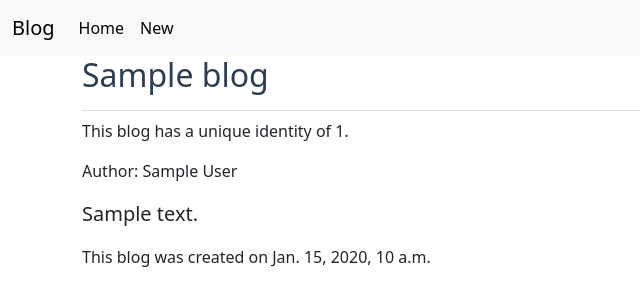
After one commit to okonkwoaustin/blog_project, a Django app: template blogs/templates/blogs/blog_detail.html in a window 1280 px wide. The commit adds this page. Shown: the top 306 px of the page, without its empty margins (0-640 px from the left). Run offline with Django 5.2, Linux system fonts and the light colour scheme; the template is opened without the code that fills it: most values are stand-ins (such as "Sample title", 1, 10 or a date in 2020); data that the repository does not hold is empty; some libraries are stand-ins or nearby versions.

Commit message:
Added blog detail page

```diff
--- /dev/null
+++ b/blogs/templates/blogs/blog_detail.html
@@ -0,0 +1,11 @@
+{% extends "blogs/base.html" %}
+
+{% block page_header %} <h2 style="color: #2c3e50;">{{ blog.title }}</h2> {% endblock page_header %}
+
+{% block content %}
+<p>This blog has a unique identity of {{ blog.id }}.</p>
+<p>Author: {{ blog.author }}</p>
+<p class="lead">{{ blog.content }}</p>
+<p>This blog was created on {{ blog.date_created }}</p>
+
+{% endblock content %}
--- a/blogs/templates/blogs/index.html
+++ b/blogs/templates/blogs/index.html
@@ -15,7 +15,9 @@
 
     {% for blog in blogs %}
         <div style="border: 1px solid #ddd; border-radius: 8px; padding: 15px; margin-bottom: 20px; box-shadow: 0 0 5px rgba(0,0,0,0.05);">
-            <h2 style="color: #2c3e50;">{{ blog.title }}</h2>
+            <h2 style="color: #2c3e50;">
+                <a style="text-decoration: none;" href="{% url 'blog-detail' blog.id %}">{{ blog.title }}</a>
+            </h2>
             <p><strong>Author:</strong> {{ blog.author }}</p>
             <p style="line-height: 1.6;">{{ blog.content }}</p>
             <p style="font-size: 0.9em; color: gray;">Created on: {{ blog.date_created }}</p>
--- a/blogs/urls.py
+++ b/blogs/urls.py
@@ -5,4 +5,5 @@ urlpatterns = [
     path("", views.index, name="index"),
     path("create-blog/", views.create_blog, name="create_blog"),
     path("success", views.success, name="success"),
+    path("blogs/<int:blog_id>/", views.blog_detail, name="blog-detail"),
 ]
```
Also changed, not shown: blogs/views.py (+9 -0 lines).
